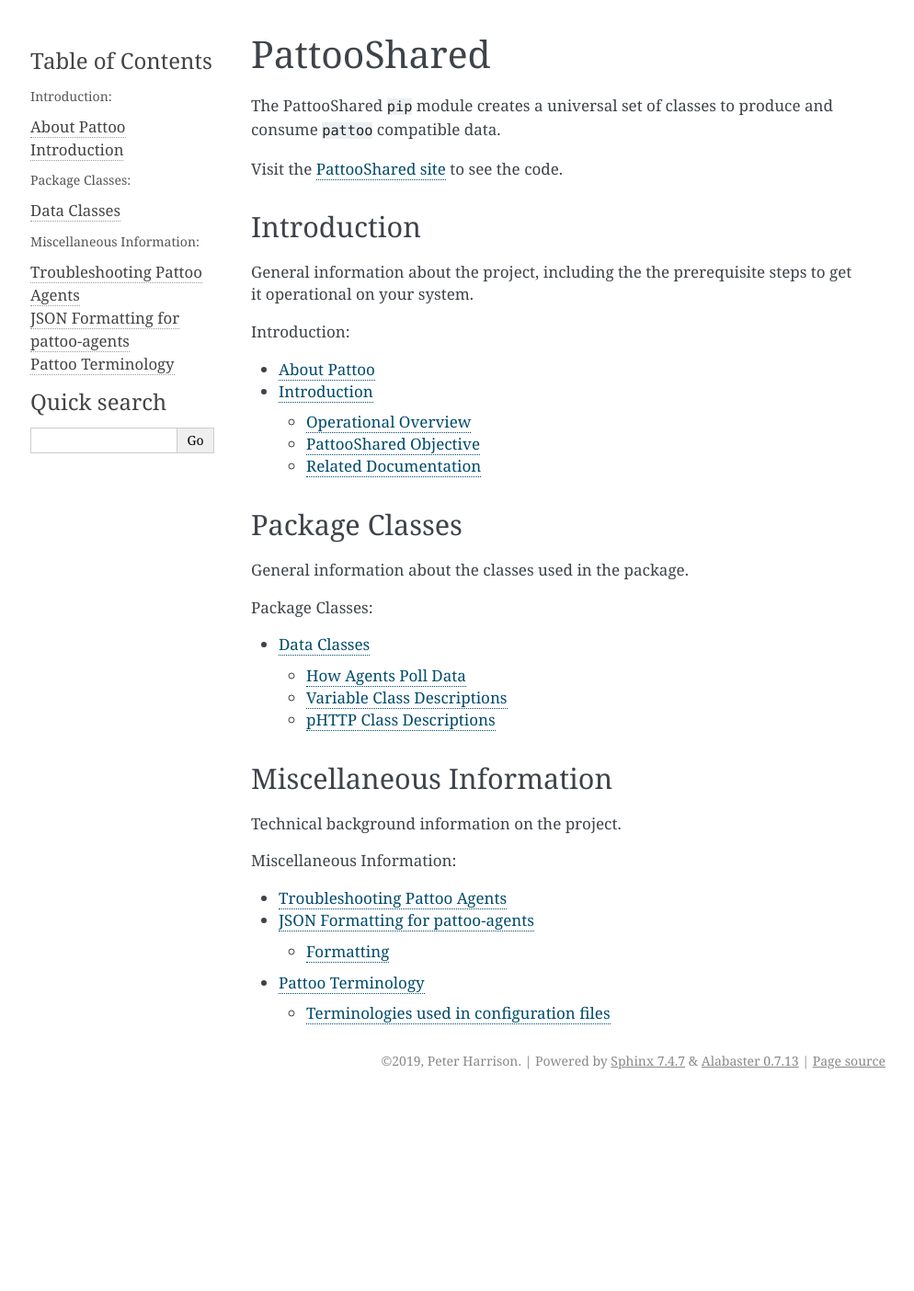
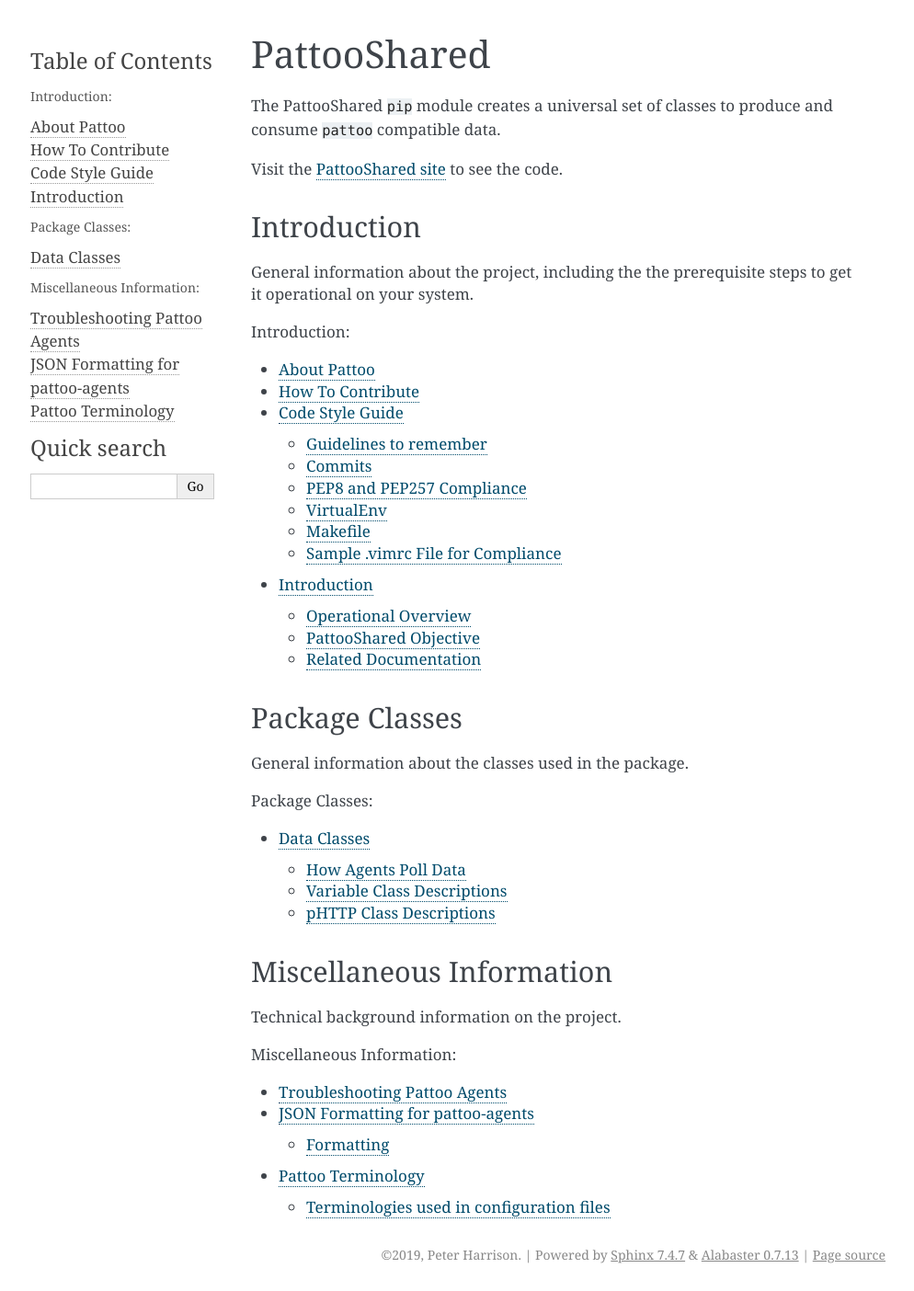
Before and after one commit to gill876/pattoo-shared, a Sphinx documentation site: the page built from docs/index.rst, in a window 1280 px wide. Shown: the whole page at 92% size, without its empty margins (147-1141 px from the left). Built offline with Sphinx 7.4.7, drawn with Linux system fonts in a browser that asks for light colours; before the commit the page ends 1193 px from its top, so only the background shows below that; some of the changed lines change nothing that is shown.

Commit message:
Added contributing.rst file

```diff
--- /dev/null
+++ b/docs/contributing.rst
@@ -0,0 +1,166 @@
+How To Contribute
+=================
+
+PLACEHOLDER THIS DOES NOT WORK YET
+PLACEHOLDER THIS DOES NOT WORK YET
+PLACEHOLDER THIS DOES NOT WORK YET
+PLACEHOLDER THIS DOES NOT WORK YET
+PLACEHOLDER THIS DOES NOT WORK YET
+
+Below is the workflow for having your contribution accepted into the ``pattoo-shared`` repository.
+
+#. Create an Issue or comment on an existing issue to discuss the feature
+#. If the feature is approved, assign the issue to yourself
+#. Fork the project
+#. Clone the fork to your local machine
+#. Run ``make setup`` to install dependencies to virtualenv (information about virtualenv found further below in this doc)
+#. Add the original project as a remote (git remote add upstream https://github.com/PalisadoesFoundation/pattoo-shared, check with: git remote -v)
+#. Create a topic branch for your change (git checkout -b ``BranchName``\ )
+#. you may create additional branches if modifying multiple parts of the code
+#. Write code and Commit your changes locally. Example proper git commit message below:
+
+.. code-block::
+
+    Make the example in CONTRIBUTING imperative and concrete ...
+
+    Without this patch applied the example commit message in the CONTRIBUTING
+    document is not a concrete example.  This is a problem because the
+    contributor is left to imagine what the commit message should look like
+    based on a description rather than an example.  This patch fixes the
+    problem by making the example concrete and imperative.
+
+    The first line is a real life imperative statement with a ticket number
+    from our issue tracker.  The body describes the behavior without the patch,
+    why this is a problem, and how the patch fixes the problem when applied.
+
+    Resolves Issue: #123
+    See also: #456, #789
+
+
+#. When you need to synch with upstream (pull the latest changes from main repo into your current branch), do:
+   #. ``git fetch upstream``
+   #. ``git merge upstream/master`` (or run ``make synch`` to let the projects makefile handle synching)
+#. Check for unnecessary white space with ``git diff --check``.
+#. Write the necessary unit tests for your changes.
+#. Run all the tests to assure nothing else was accidentally broken (run: ``make test``\ )
+#. Push your changes to your forked repository (git push origin ``branch``\ )
+#. Perform a pull request on GitHub
+#. Your code will be reviewed
+#. If your code passes review, your pull request will be accepted
+
+The ``make contribute`` command encapsulates steps 8 to 12 when you are ready to make a pull request.
+The ``make synch`` command will synch your repository
+
+Code Style Guide
+================
+
+For ease of readability and maintainability ``pattoo-shared`` code must follow these guidelines. Code that does not comply will not be added to the ``master`` branch.
+
+#. ``pattoo-shared`` uses the `Google Python Style Guide <https://google.github.io/styleguide/pyguide.html#Exceptions>`_ for general style requirements
+#. ``pattoo-shared`` uses the The Chromium Projects Python Style Guidelines for docstrings.
+#. Indentations must be multiples of 4 blank spaces. No tabs.
+#. All strings must be enclosed in single quotes
+#. In addition too being pylint compliant, the code must be PEP8 and PEP257 compliant too.
+#. There should be no trailing spaces in files
+
+Guidelines to remember
+----------------------
+
+* Always opt for the most pythonic solution to a problem
+* Avoid applying idioms from other programming languages
+* Import each module with its full path name. ie: from pack.subpack import module
+* `Use exceptions where appropriate <https://google.github.io/styleguide/pyguide.html#Exceptions>`_
+* `Use doc strings <http://sphinxcontrib-napoleon.readthedocs.org/en/latest/example_google.html>`_
+* Try not to have returns at multiple points in a function unless they are failure state returns.
+* If you are in the middle of a development session and have to interrupt your work, it is a good idea to write a broken unit test about what you want to develop next. When coming back to work, you will have a pointer to where you were and get back on track faster.
+
+Commits
+-------
+
+``pattoo-shared`` strives to maintain a proper log of development through well structured git commits. The links below offer insight and advice on the topic of commit messages:
+#. https://robots.thoughtbot.com/5-useful-tips-for-a-better-commit-message
+#. http://chris.beams.io/posts/git-commit/
+
+PEP8 and PEP257 Compliance
+--------------------------
+
+You can verify your code for compliance using running the ``make lint`` command from the project root.
+
+VirtualEnv
+----------
+
+``virtualenv`` is a tool to create isolated Python environments.
+It creates an environment that has its own installation directories, that doesn’t share libraries with other virtualenv environments nor does it access the globally installed libraries either.
+
+* The ``pattoo-shared`` project's ``makefile`` will automatically set up a ``makefile`` for you once you have virutalenv installed globally.
+* All dependencies that ``pattoo-shared`` requires, aside from ``pip`` and ``virtualenv`` itself, will be installed to this virtual env.
+* The makefile will run commands such as ``nosetests`` from the virtual env. If you wish to run these commands manually, run them as ``venv/bin/nosetests`` as they would not have been installed to your machine globally.
+
+Makefile
+--------
+
+This project contains a makefile which contains a list of utilities that can be run using the ``make command`` command.
+The list of commands is:
+
+
+* dependencies - install project dependencies
+* setup - same as dependencies, exists for convention
+* lint - run pep8 pep257 and pylint on the project. (these can be run individually aswell, ie ``make pep8``\ )
+* test - run nosetests
+* develop - create pattoo-shared executable in /venv/bin/pattoo-shared and /bin/pattoo-shared
+* clean - remove all files and directories created by any other make command(ie venv)
+* synch - Pull down updates from the master branch of official repo into current branch of forked repo
+* contribute - Set up repository for making pull request
+
+Sample .vimrc File for Compliance
+---------------------------------
+
+You can use this sample .vimrc file to help meet our style requirements
+
+.. code-block::
+
+   " Activate syntax
+   syntax on
+   " set number
+
+   " Disable automatic comment insertion
+   autocmd FileType * setlocal formatoptions-=c formatoptions-=r formatoptions-=o
+
+   " Delete trailing whitespace
+   autocmd BufWritePre * :%s/\s\+$//e
+
+   " Convert tabs to spaces
+   set expandtab
+
+   " Set tabs to 4 spaces
+   set tabstop=4
+
+   " Set the number of spaces for indentation
+   set shiftwidth=4
+
+   " Switch on highlighting the last used search pattern when the terminal has colors
+   if &t_Co > 2 || has("gui_running")
+     set hlsearch
+   endif
+
+   " Tell vim to remember certain things when we exit
+   "  '10  :  marks will be remembered for up to 10 previously edited files
+   "  "100 :  will save up to 100 lines for each register
+   "  :20  :  up to 20 lines of command-line history will be remembered
+   "  %    :  saves and restores the buffer list
+   "  n... :  where to save the viminfo files
+   set viminfo='10,\"100,:20,%,n~/.viminfo
+
+   " Function for viminfo to work
+   function! ResCur()
+     if line("'\"") <= line("$")
+       normal! g`"
+       return 1
+     endif
+   endfunction
+
+   " Function for viminfo to work
+   augroup resCur
+     autocmd!
+     autocmd BufWinEnter * call ResCur()
+   augroup END
--- a/docs/index.rst
+++ b/docs/index.rst
@@ -20,6 +20,7 @@
    :caption: Introduction:
 
    palisadoes
+   contributing
    introduction
 
 Package Classes
```
